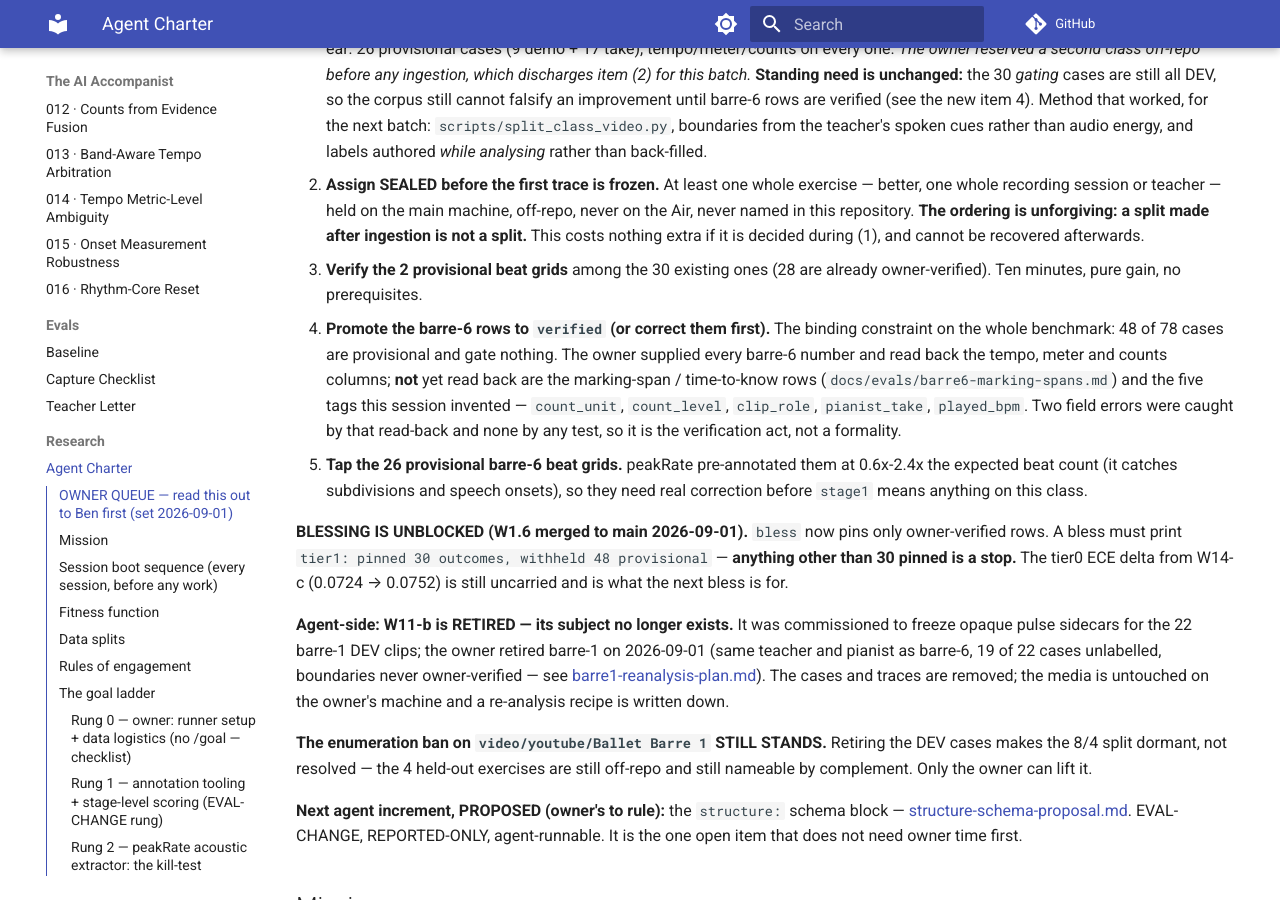
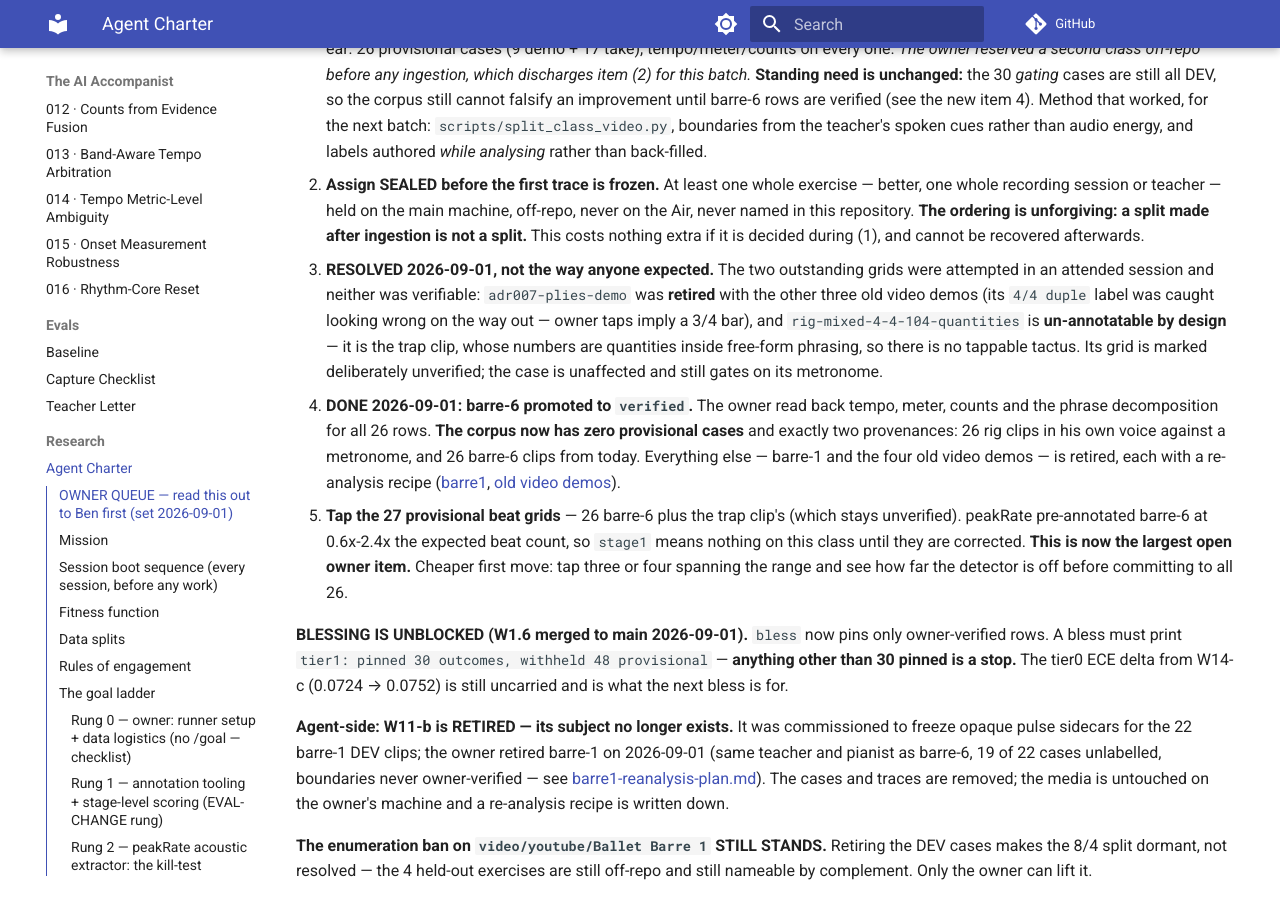
Before and after one commit to ben-juodvalkis/musical-perception, an MkDocs documentation site: the page built from docs/research/agent-charter.md, in a window 1280 px wide and 900 px high, scrolled down 548 px. Built offline with MkDocs 1.6.1 and Material for MkDocs 9.7.7, drawn with Linux system fonts in a browser that asks for light colours; comment, search, counter and statistics services are not loaded.

Commit message:
charter: owner queue reflects the attended session's outcome
Item 3 (verify 2 grids) resolved — one clip retired, one un-annotatable
by design. Item 4 records the barre-6 promotion: zero provisional cases,
two provenances. Item 5 is now the largest open owner item: tapping the
27 provisional grids.

Co-Authored-By: Claude Opus 5 <noreply@anthropic.com>

```diff
--- a/docs/research/agent-charter.md
+++ b/docs/research/agent-charter.md
@@ -41,22 +41,29 @@ never mark them done. Delete an item only when the owner says it is done.
    repository. **The ordering is unforgiving: a split made after
    ingestion is not a split.** This costs nothing extra if it is decided
    during (1), and cannot be recovered afterwards.
-3. **Verify the 2 provisional beat grids** among the 30 existing ones
-   (28 are already owner-verified). Ten minutes, pure gain, no
-   prerequisites.
-4. **Promote the barre-6 rows to `verified` (or correct them first).**
-   The binding constraint on the whole benchmark: 48 of 78 cases are
-   provisional and gate nothing. The owner supplied every barre-6 number
-   and read back the tempo, meter and counts columns; **not** yet read
-   back are the marking-span / time-to-know rows
-   (`docs/evals/barre6-marking-spans.md`) and the five tags this session
-   invented — `count_unit`, `count_level`, `clip_role`, `pianist_take`,
-   `played_bpm`. Two field errors were caught by that read-back and none
-   by any test, so it is the verification act, not a formality.
-5. **Tap the 26 provisional barre-6 beat grids.** peakRate pre-annotated
-   them at 0.6x-2.4x the expected beat count (it catches subdivisions and
-   speech onsets), so they need real correction before `stage1` means
-   anything on this class.
+3. **RESOLVED 2026-09-01, not the way anyone expected.** The two
+   outstanding grids were attempted in an attended session and neither
+   was verifiable: `adr007-plies-demo` was **retired** with the other
+   three old video demos (its `4/4 duple` label was caught looking wrong
+   on the way out — owner taps imply a 3/4 bar), and
+   `rig-mixed-4-4-104-quantities` is **un-annotatable by design** — it is
+   the trap clip, whose numbers are quantities inside free-form phrasing,
+   so there is no tappable tactus. Its grid is marked deliberately
+   unverified; the case is unaffected and still gates on its metronome.
+4. **DONE 2026-09-01: barre-6 promoted to `verified`.** The owner read
+   back tempo, meter, counts and the phrase decomposition for all 26 rows.
+   **The corpus now has zero provisional cases** and exactly two
+   provenances: 26 rig clips in his own voice against a metronome, and
+   26 barre-6 clips from today. Everything else — barre-1 and the four old
+   video demos — is retired, each with a re-analysis recipe
+   ([barre1](barre1-reanalysis-plan.md),
+   [old video demos](old-video-demos-retired.md)).
+5. **Tap the 27 provisional beat grids** — 26 barre-6 plus the trap clip's
+   (which stays unverified). peakRate pre-annotated barre-6 at 0.6x-2.4x
+   the expected beat count, so `stage1` means nothing on this class until
+   they are corrected. **This is now the largest open owner item.**
+   Cheaper first move: tap three or four spanning the range and see how
+   far the detector is off before committing to all 26.
 
 **BLESSING IS UNBLOCKED (W1.6 merged to main 2026-09-01).** `bless` now
 pins only owner-verified rows. A bless must print
```
